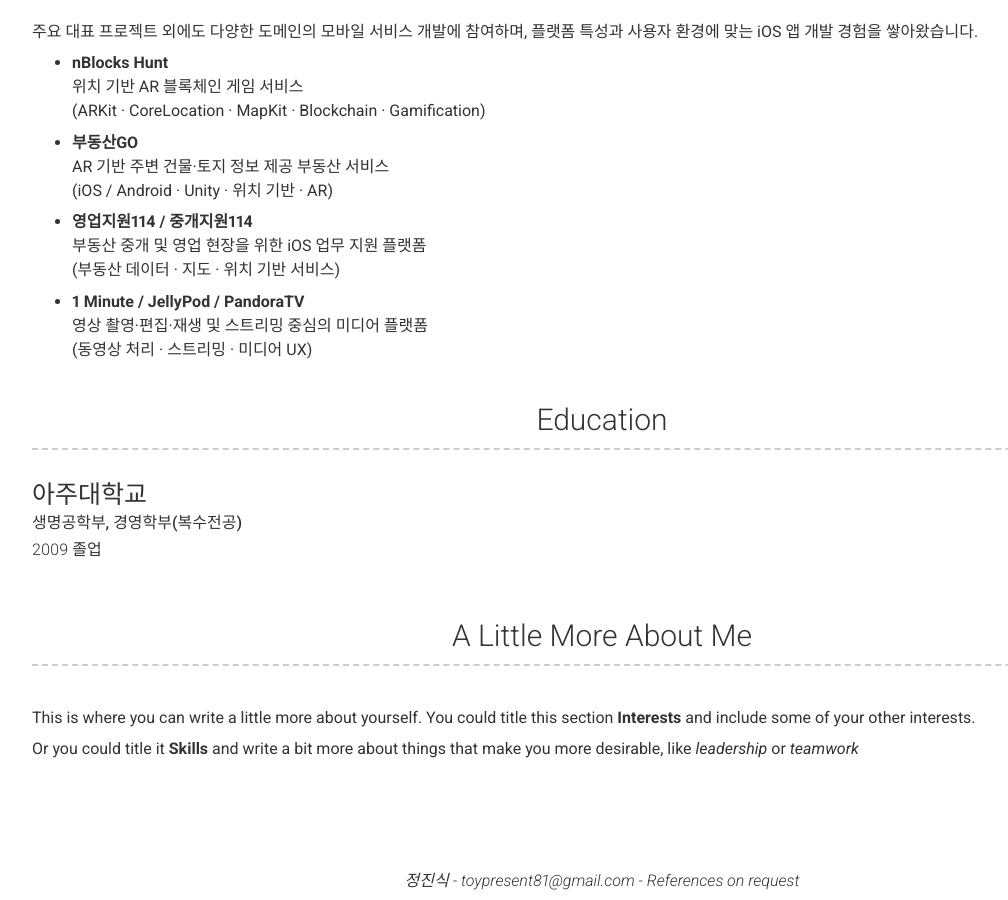
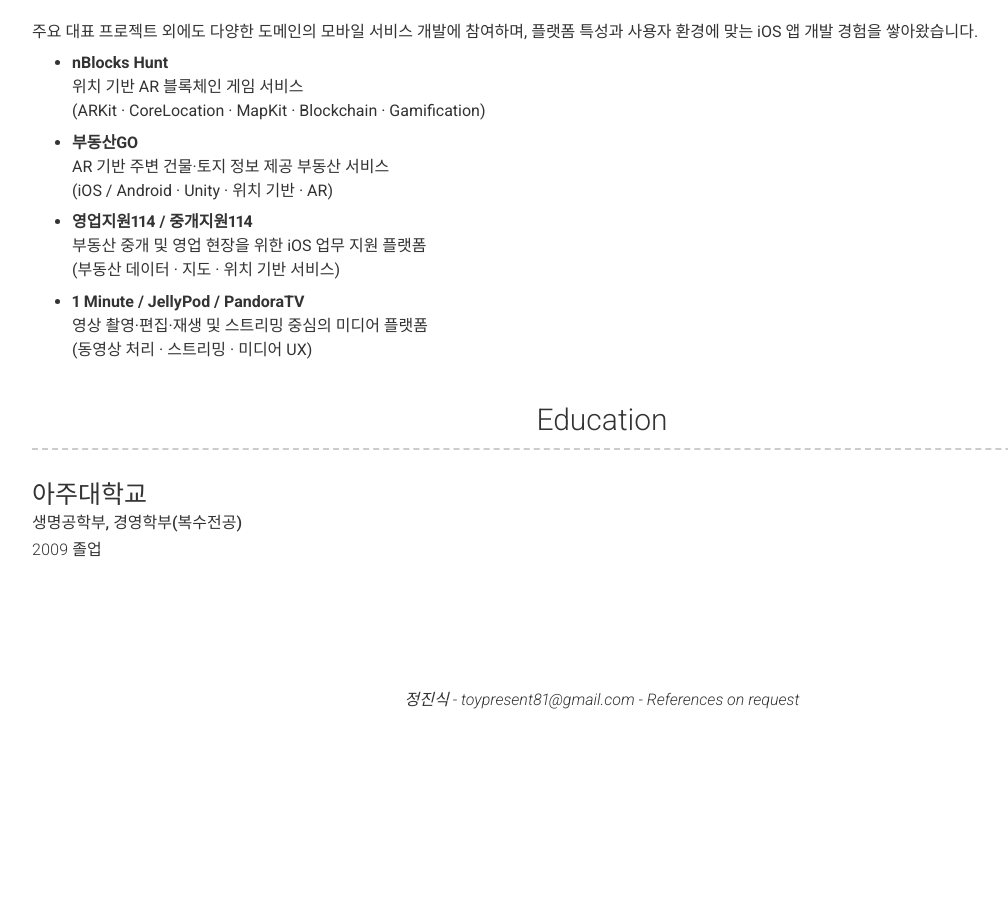
Before and after one commit to toypresent81/toypresent81.github.io, a Jekyll site: the page built from index.md, in a window 1280 px wide and 900 px high, scrolled down 2896 px. Shown: the whole window, without its empty margins (38-1046 px from the left). Built offline with Jekyll 4.4.1, drawn with Linux system fonts in a browser that asks for light colours; nearby versions of some CDN libraries; after the commit the page ends 3615 px from its top, so only the background shows below that.

Commit message:
Update _config.yml

```diff
--- a/_config.yml
+++ b/_config.yml
@@ -216,13 +216,6 @@ content:
         sub_title: 생명공학부, 경영학부(복수전공)
         caption: 2009 졸업
 
-  - title: A Little More About Me
-    layout: text
-    content: | # this will include new lines to allow paragraphs
-      This is where you can write a little more about yourself. You could title this section **Interests** and include some of your other interests.
-
-      Or you could title it **Skills** and write a bit more about things that make you more desirable, like *leadership* or *teamwork*
-
 # Footer
 footer_show_references: true
 # references_title: References on request (Override references text)
```
